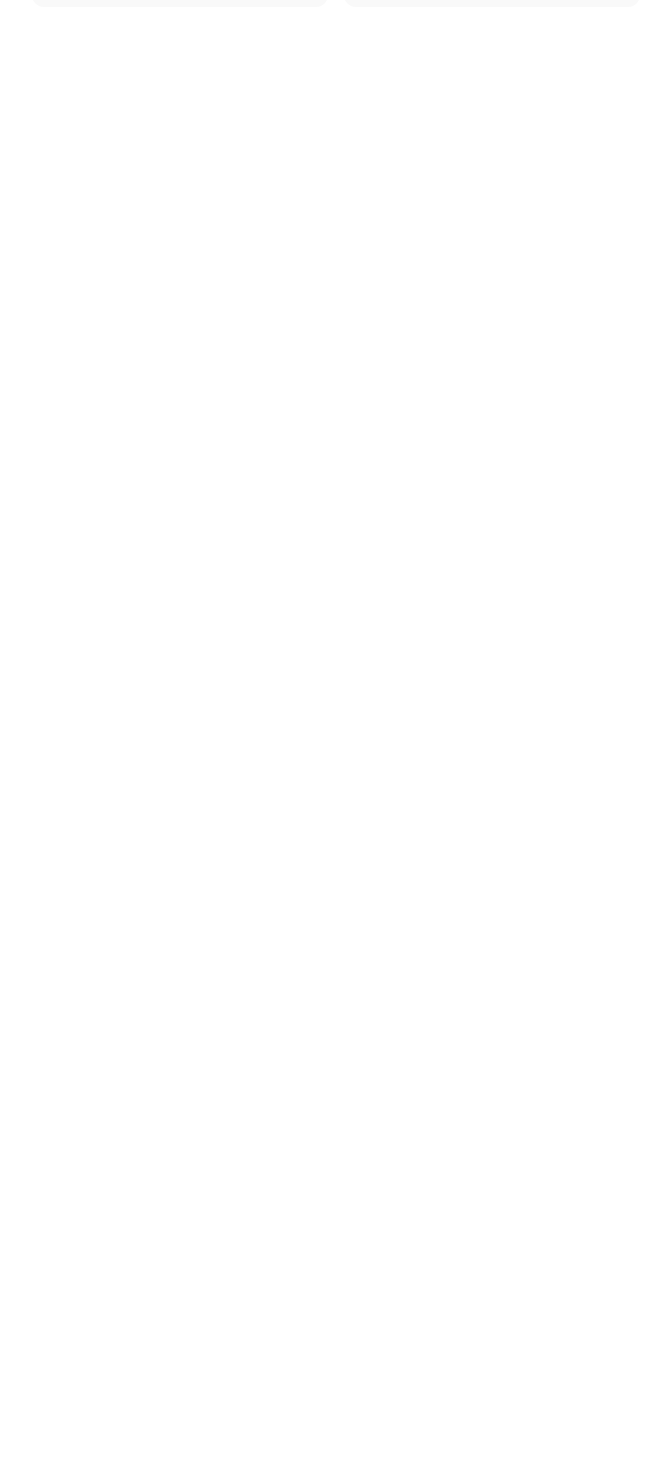
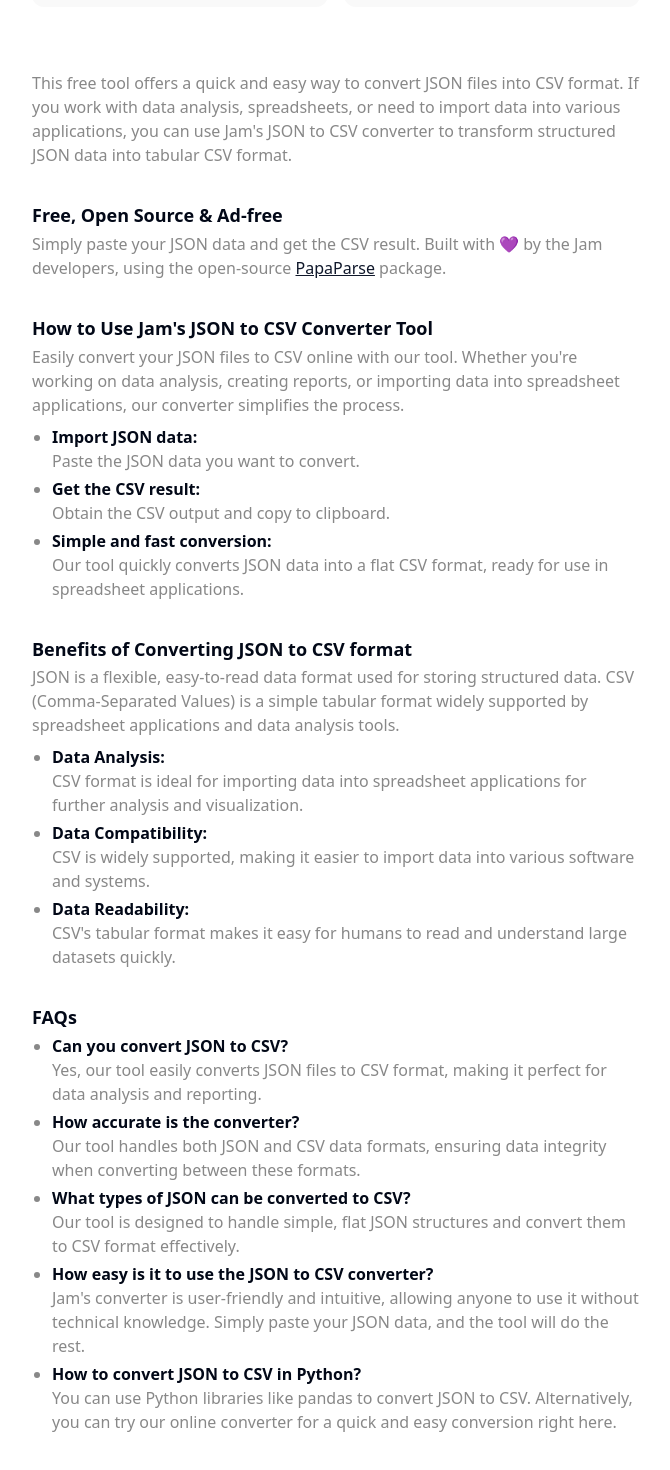
Before and after one commit to jamdotdev/jam-dev-utilities, a Next.js app: page /utilities/json-to-csv in a window 1280 px wide. Shown: the part 931-2401 px from the top of the page, without its empty margins (304-974 px from the left). Before the commit the page ends 1002 px from the top, so only its background shows below. Built offline with nearby package versions, Linux system fonts and the light colour scheme.

Commit message:
feat: add json to csv SEO

```diff
--- /dev/null
+++ b/components/seo/JsonToCsvSEO.tsx
@@ -0,0 +1,112 @@
+export default function JsonToCsvSEO() {
+  return (
+    <div className="content-wrapper">
+      <section>
+        <p>
+          This free tool offers a quick and easy way to convert JSON files into
+          CSV format. If you work with data analysis, spreadsheets, or need to
+          import data into various applications, you can use Jam's JSON to CSV
+          converter to transform structured JSON data into tabular CSV format.
+        </p>
+      </section>
+
+      <section>
+        <h2>Free, Open Source & Ad-free</h2>
+        <p>
+          Simply paste your JSON data and get the CSV result. Built with 💜 by
+          the Jam developers, using the open-source{" "}
+          <a
+            href="https://github.com/mholt/PapaParse"
+            target="_blank"
+            rel="noopener noreferrer"
+          >
+            PapaParse
+          </a>{" "}
+          package.
+        </p>
+      </section>
+
+      <section>
+        <h2>How to Use Jam's JSON to CSV Converter Tool</h2>
+        <p>
+          Easily convert your JSON files to CSV online with our tool. Whether
+          you're working on data analysis, creating reports, or importing data
+          into spreadsheet applications, our converter simplifies the process.
+        </p>
+        <ul>
+          <li>
+            <b>Import JSON data:</b> <br /> Paste the JSON data you want to
+            convert.
+          </li>
+          <li>
+            <b>Get the CSV result:</b> <br /> Obtain the CSV output and copy to
+            clipboard.
+          </li>
+          <li>
+            <b>Simple and fast conversion:</b> <br /> Our tool quickly converts
+            JSON data into a flat CSV format, ready for use in spreadsheet
+            applications.
+          </li>
+        </ul>
+      </section>
+
+      <section>
+        <h2>Benefits of Converting JSON to CSV format</h2>
+        <p>
+          JSON is a flexible, easy-to-read data format used for storing
+          structured data. CSV (Comma-Separated Values) is a simple tabular
+          format widely supported by spreadsheet applications and data analysis
+          tools.
+        </p>
+        <ul>
+          <li>
+            <b>Data Analysis:</b> <br /> CSV format is ideal for importing data
+            into spreadsheet applications for further analysis and
+            visualization.
+          </li>
+          <li>
+            <b>Data Compatibility:</b> <br /> CSV is widely supported, making it
+            easier to import data into various software and systems.
+          </li>
+          <li>
+            <b>Data Readability:</b> <br /> CSV's tabular format makes it easy
+            for humans to read and understand large datasets quickly.
+          </li>
+        </ul>
+      </section>
+
+      <section>
+        <h2>FAQs</h2>
+        <ul>
+          <li>
+            <b>Can you convert JSON to CSV?</b> <br /> Yes, our tool easily
+            converts JSON files to CSV format, making it perfect for data
+            analysis and reporting.
+          </li>
+          <li>
+            <b>How accurate is the converter?</b> <br /> Our tool handles both
+            JSON and CSV data formats, ensuring data integrity when converting
+            between these formats.
+          </li>
+          <li>
+            <b>What types of JSON can be converted to CSV?</b> <br /> Our tool
+            is designed to handle simple, flat JSON structures and convert them
+            to CSV format effectively.
+          </li>
+          <li>
+            <b>How easy is it to use the JSON to CSV converter?</b> <br /> Jam's
+            converter is user-friendly and intuitive, allowing anyone to use it
+            without technical knowledge. Simply paste your JSON data, and the
+            tool will do the rest.
+          </li>
+          <li>
+            <b>How to convert JSON to CSV in Python?</b> <br /> You can use
+            Python libraries like pandas to convert JSON to CSV. Alternatively,
+            you can try our online converter for a quick and easy conversion
+            right here.
+          </li>
+        </ul>
+      </section>
+    </div>
+  );
+}
--- a/pages/utilities/json-to-csv.tsx
+++ b/pages/utilities/json-to-csv.tsx
@@ -10,6 +10,7 @@ import { useCopyToClipboard } from "@/components/hooks/useCopyToClipboard";
 import CallToActionGrid from "@/components/CallToActionGrid";
 import Meta from "@/components/Meta";
 import { convertJSONtoCSV } from "@/components/utils/json-to-csv.utils";
+import JsonToCsvSEO from "@/components/seo/JsonToCsvSEO";
 
 export default function JSONtoCSV() {
   const [input, setInput] = useState("");
@@ -77,6 +78,10 @@ export default function JSONtoCSV() {
       </section>
 
       <CallToActionGrid />
+
+      <section className="container max-w-2xl">
+        <JsonToCsvSEO />
+      </section>
     </main>
   );
 }
```
